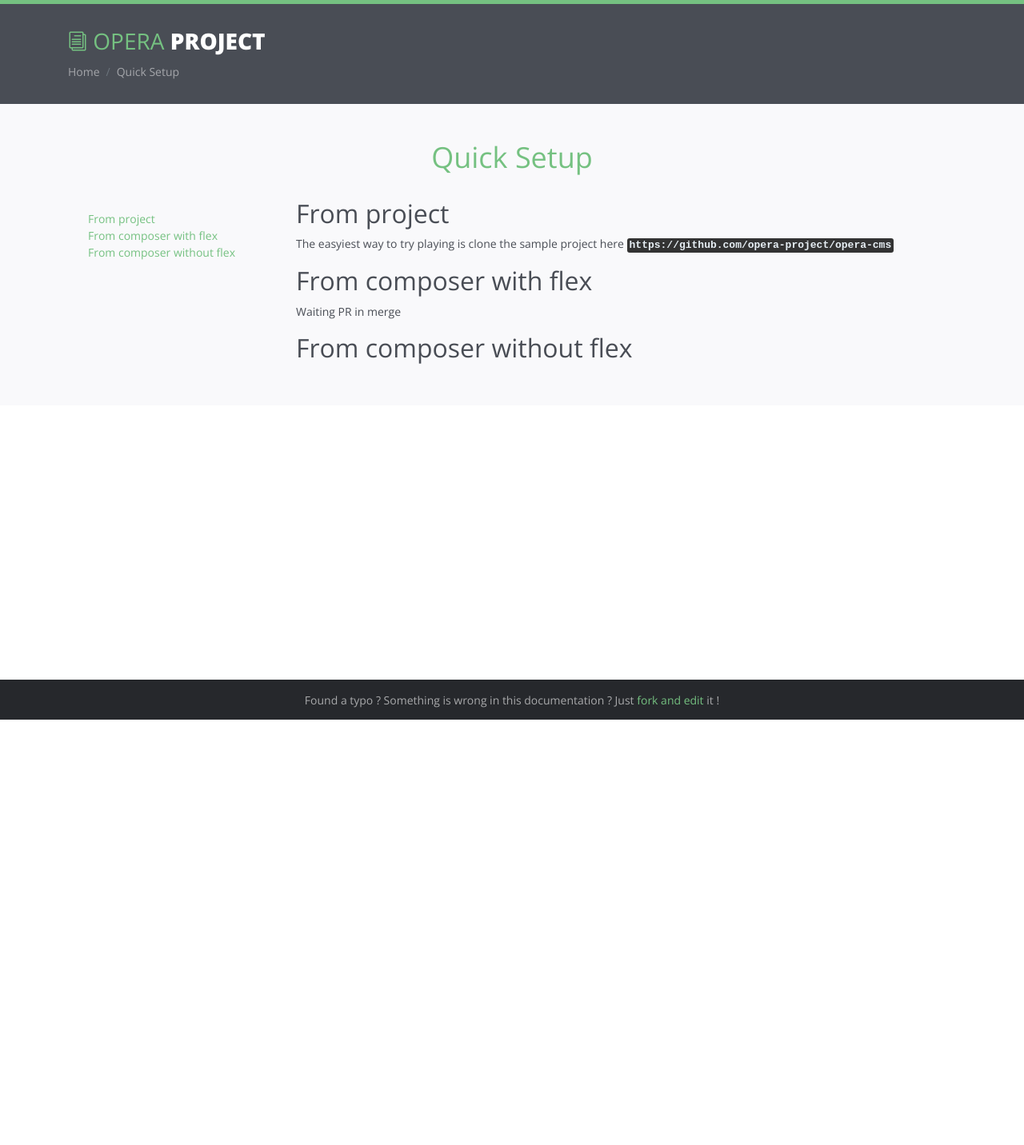
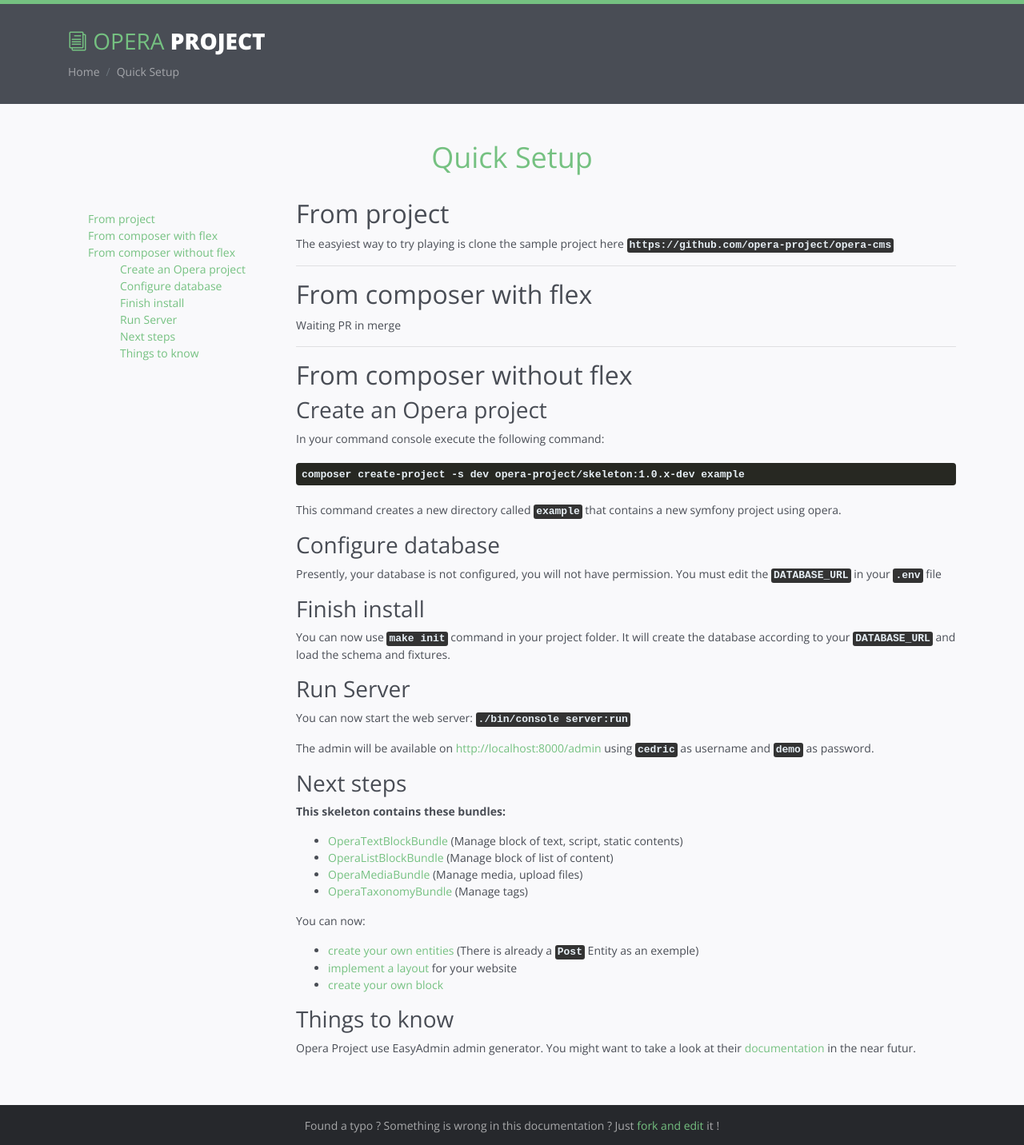
Before and after one commit to opera-project/opera-project.github.io, a Jekyll site: the page built from quick-setup.md, in a window 1280 px wide. Shown: the whole page at 80% size. Built offline with Jekyll 4.4.1, drawn with Linux system fonts in a browser that asks for light colours; nearby versions of some CDN libraries; before the commit the page ends 900 px from its top, so only the background shows below that.

Commit message:
quick setup: composer without flex

````diff
--- a/_sass/_landing.scss
+++ b/_sass/_landing.scss
@@ -114,7 +114,6 @@
             top:0;
             left: 0;
             z-index: 1;
-            background-image: url("../images/empty.gif"); /* for IE8 */
         }
 
         &:hover {
--- a/quick-setup.md
+++ b/quick-setup.md
@@ -11,8 +11,55 @@ body_class: body-green
 
 The easyiest way to try playing is clone the sample project here `https://github.com/opera-project/opera-cms`
 
+---
 ## From composer with flex
 
 Waiting PR in merge
 
+---
 ## From composer without flex
+
+
+### Create an Opera project
+
+In your command console execute the following command:
+
+```
+composer create-project -s dev opera-project/skeleton:1.0.x-dev example
+```
+
+This command creates a new directory called `example` that contains a new symfony project using opera.
+
+### Configure database
+
+Presently, your database is not configured, you will not have permission.
+You must edit the `DATABASE_URL` in your `.env` file
+
+### Finish install
+
+You can now use `make init` command in your project folder. It will create the database according to your `DATABASE_URL` and load the schema and fixtures.
+
+### Run Server
+
+You can now start the web server:
+`./bin/console server:run`
+
+The admin will be available on [http://localhost:8000/admin](http://localhost:8000/admin){:target="_blank"} using `cedric` as username and `demo` as password.
+
+### Next steps
+
+**This skeleton contains these bundles:**
+
+- [OperaTextBlockBundle](/OperaTextBlockBundle){:target="_blank"} (Manage block of text, script, static contents)
+- [OperaListBlockBundle](OperaListBlockBundle){:target="_blank"} (Manage block of list of content)
+- [OperaMediaBundle](OperaMediaBundle){:target="_blank"} (Manage media, upload files)
+- [OperaTaxonomyBundle](OperaTaxonomyBundle){:target="_blank"} (Manage tags)
+
+You can now:
+- [create your own entities](/entities){:target="_blank"} (There is already a `Post` Entity as an exemple)
+- [implement a layout](/layouts){:target="_blank"} for your website
+- [create your own block](/blocks){:target="_blank"}
+
+### Things to know
+
+Opera Project use EasyAdmin admin generator. You might want to take a look at their [documentation](https://symfony.com/doc/current/bundles/EasyAdminBundle/index.html){:target="_blank"} in the near futur.
````
